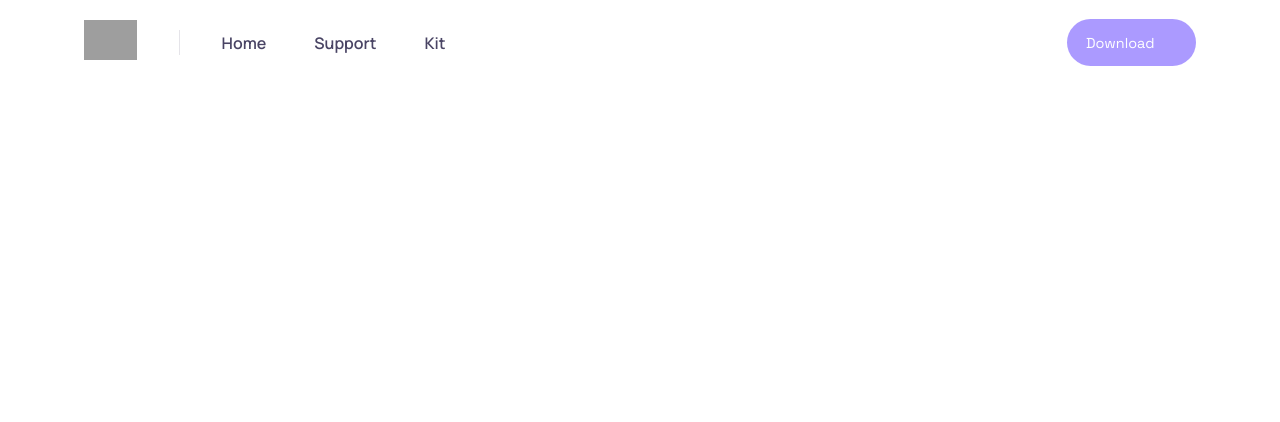
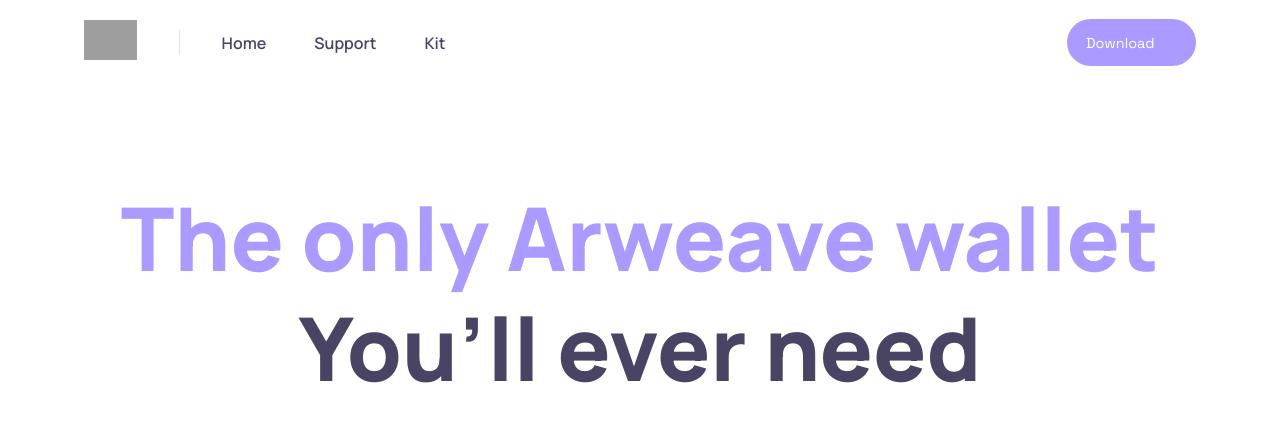
Before and after one commit to arconnectio/landing, a Next.js app: page / in a window 1280 px wide. Shown: the top 422 px of the page. Built offline with nearby package versions, Linux system fonts and the light colour scheme; grey boxes are pictures that could not be loaded; some icons are missing.

Commit message:
feat: landing hero wip

```diff
--- a/src/components/Nav.tsx
+++ b/src/components/Nav.tsx
@@ -27,10 +27,12 @@ export default function Nav() {
             Kit
           </NavLink>
         </NavPageLinks>
-        <Button>
-          Download
-          <ArrowUpRightIcon />
-        </Button>
+        <Link href="/download" passHref legacyBehavior>
+          <Button>
+            Download
+            <ArrowUpRightIcon />
+          </Button>
+        </Link>
       </NavElement>
     </Wrapper>
   );
--- a/src/pages/index.tsx
+++ b/src/pages/index.tsx
@@ -1,3 +1,5 @@
+import styled, { css } from "styled-components";
+import Spacer from "~/components/Spacer";
 import Nav from "~/components/Nav";
 import Head from "next/head";
 
@@ -27,6 +29,39 @@ export default function Home() {
         <meta property="og:site_name" content="ArConnect" />
       </Head>
       <Nav />
+      <main>
+        <Hero>
+          <HeroTitle>
+            The only Arweave wallet
+          </HeroTitle>
+          <Spacer y={.8} />
+          <HeroSubtitle>
+            You’ll ever need
+          </HeroSubtitle>
+        </Hero>
+      </main>
     </>
   );
 }
+
+const Hero = styled.section`
+  padding: 6.5rem 0 0;
+`;
+
+const heroText = css`
+  font-size: 5.5rem;
+  font-weight: 800;
+  text-align: center;
+  margin: 0;
+  line-height: 1.1em;
+`;
+
+const HeroTitle = styled.h1`
+  color: rgb(${props => props.theme.accent});
+  ${heroText}
+`;
+
+const HeroSubtitle = styled.h2`
+  color: rgb(${props => props.theme.secondaryText});
+  ${heroText}
+`;
```
